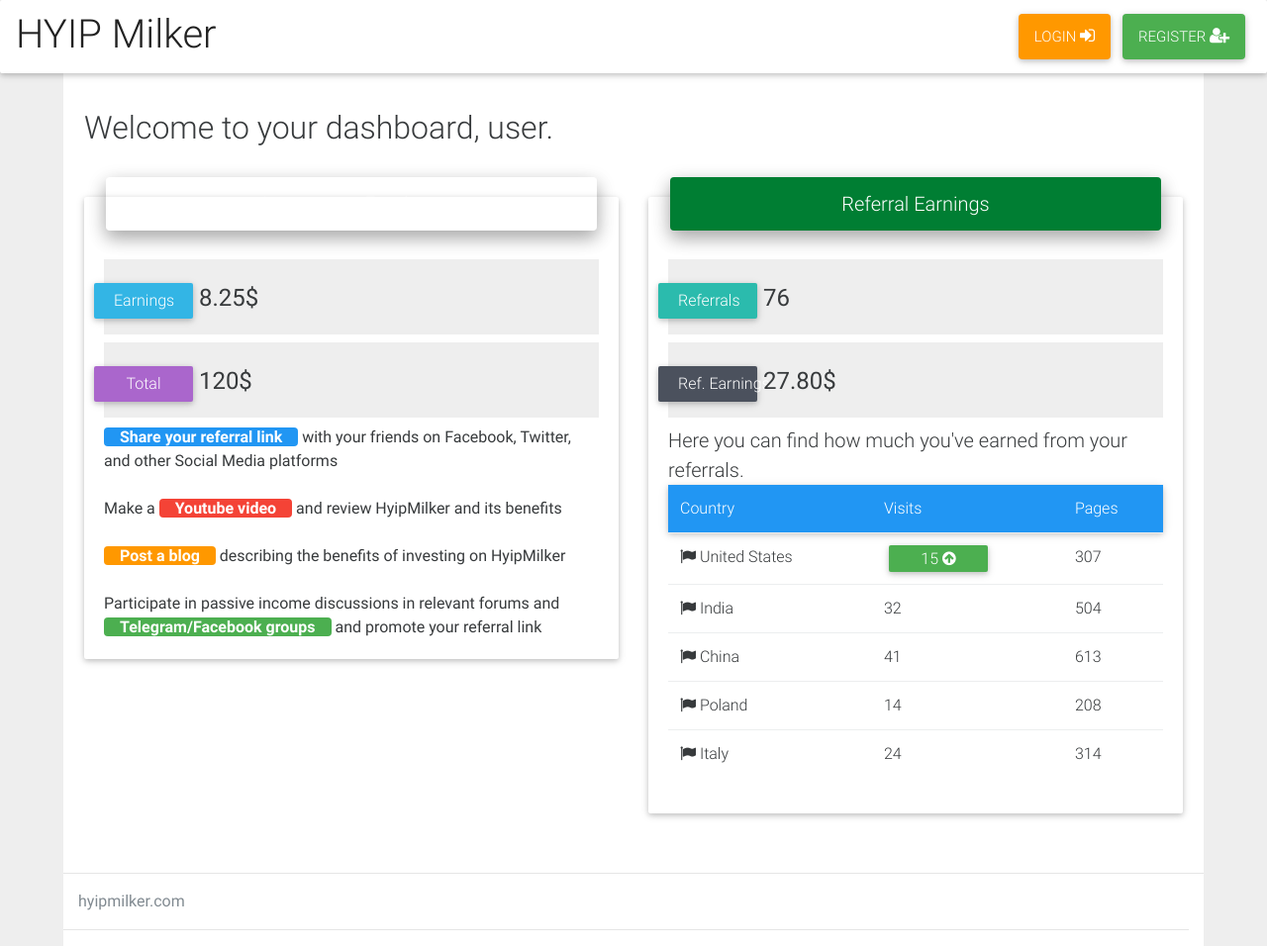
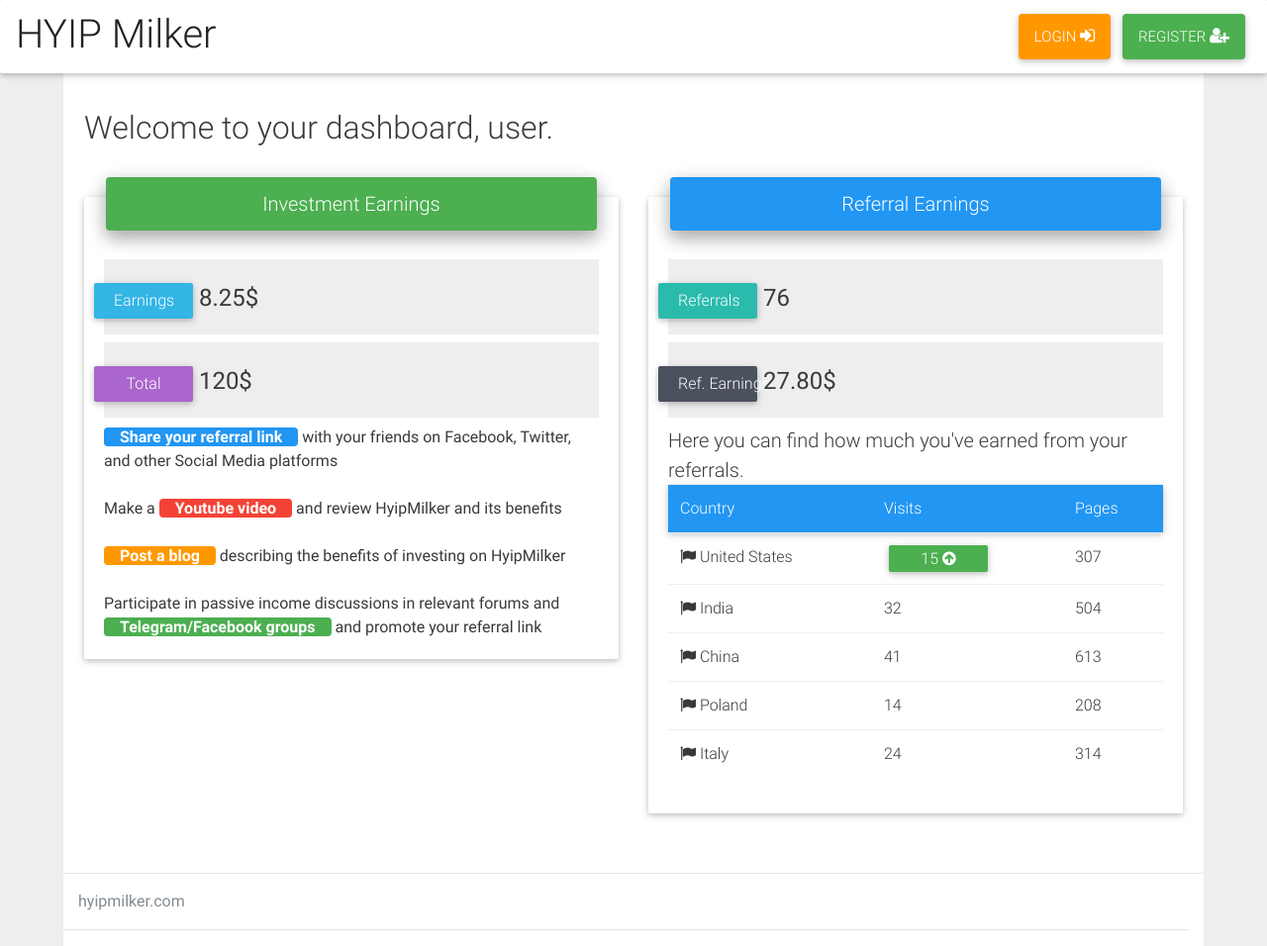
Before and after one commit to hm-gthb/hm-gthb.github.io, a Jekyll site: the page built from dashboard.html, in a window 1280 px wide and 956 px high. Shown: the whole window at 99% size. Built offline with Jekyll 4.4.1, drawn with Linux system fonts in a browser that asks for light colours; nearby versions of some CDN libraries.

Commit message:
Update dashboard.html

```diff
--- a/dashboard.html
+++ b/dashboard.html
@@ -16,7 +16,7 @@ permalink: dashboard.html
           <div class="card card-cascade narrower">
             <div class="admin-panel">
 
-              <div class="view">
+              <div class="green view">
                 <h5>Investment Earnings</h5>
               </div>
 
@@ -43,9 +43,9 @@ permalink: dashboard.html
 
         <div class="col-md-6">
           <div class="card card-cascade narrower">
-            <div class="admin-panel success-admin-panel">
+            <div class="admin-panel">
 
-              <div class="view">
+              <div class="blue view">
               <h5>Referral Earnings</h5>
               </div>
 
```
